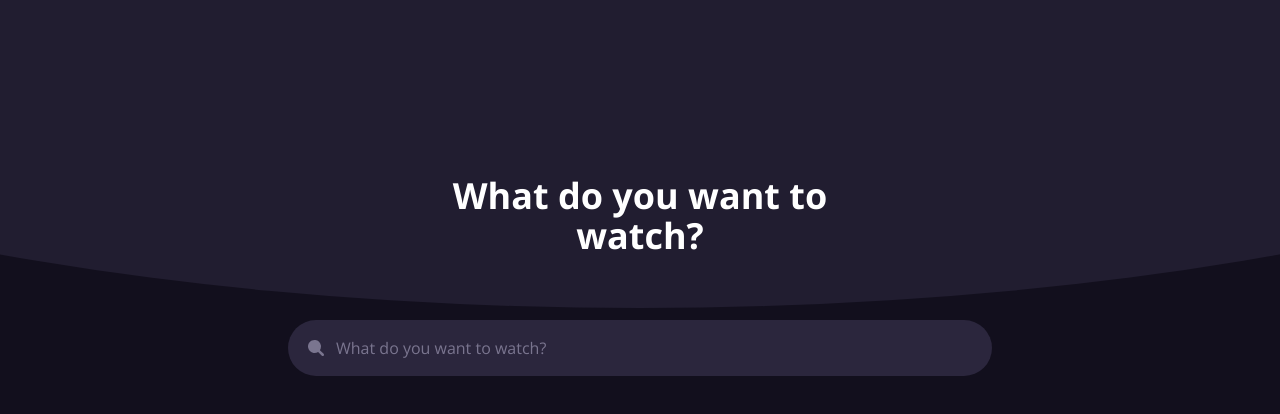
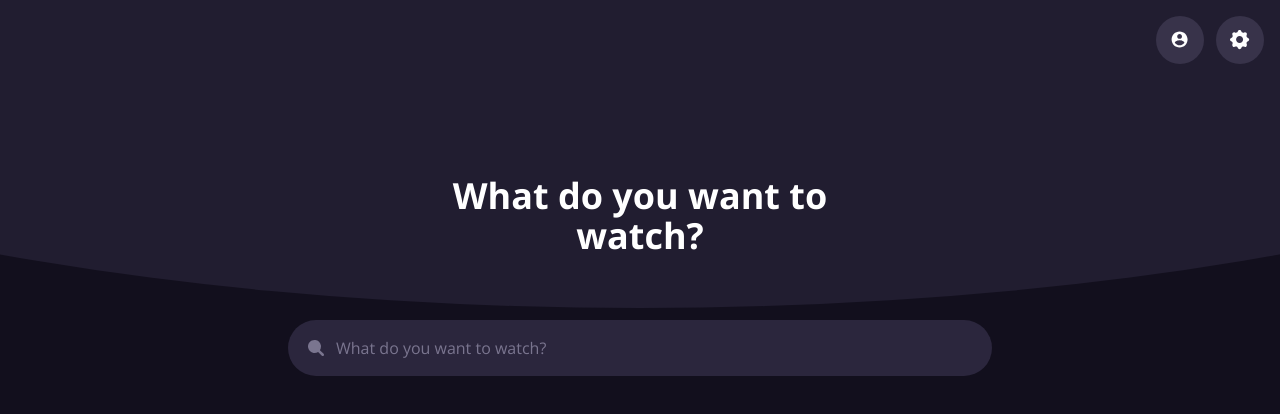
Before and after one commit to ZachFrankel/movie-app, a React (Vite) app: page / in a window 1280 px wide. Shown: the top 414 px of the page. Built offline with nearby package versions, Linux system fonts and the light colour scheme.

Commit message:
Added settings & account icon on the home page

```diff
--- a/src/pages/Home.tsx
+++ b/src/pages/Home.tsx
@@ -6,6 +6,22 @@ function Home() {
       <div className="absolute top-0 left-0 right-0 z-0">
         <div className="relative w-full h-[50vh]">
           <div className="absolute bottom-23 h-[100vh] w-[3000px] left-1/2 transform -translate-x-1/2 rounded-[100%] bg-denim-300 md:w-[200vw]"></div>
+        </div>
+      </div>
+
+      <div className="fixed top-4 right-4 z-20 flex gap-3">
+        <div className="text-white flex h-12 w-12 items-center justify-center rounded-full border-2 border-transparent bg-denim-500 transition-[background-color,color,transform,border-color] duration-75 cursor-pointer hover:scale-110 hover:bg-denim-600 hover:text-white active:scale-125">
+          <svg fill="currentColor" width="1.2em" height="1.2em" viewBox="0 0 24 24" xmlns="http://www.w3.org/2000/svg">
+            <path d="M12 2C6.48 2 2 6.48 2 12s4.48 10 10 10 10-4.48 10-10S17.52 2 12 2zm0 3c1.66 0 3 1.34 3 3s-1.34 3-3 3-3-1.34-3-3 1.34-3 3-3zm0 14.2c-2.5 0-4.71-1.28-6-3.22.03-1.99 4-3.08 6-3.08 1.99 0 5.97 1.09 6 3.08-1.29 1.94-3.5 3.22-6 3.22z"/>
+          </svg>
+        </div>
+
+        <div className="text-white flex h-12 w-12 items-center justify-center rounded-full border-2 border-transparent bg-denim-500 transition-[background-color,color,transform,border-color] duration-75 cursor-pointer hover:scale-110 hover:bg-denim-600 hover:text-white active:scale-125">
+          <svg fill="currentColor" version="1.1" id="Capa_1" xmlns="http://www.w3.org/2000/svg" xmlnsXlink="http://www.w3.org/1999/xlink" width="1.2em" height="1.2em" viewBox="0 0 48.4 48.4" xmlSpace="preserve">
+            <g>
+              <path d="M48.4,24.2c0-1.8-1.297-3.719-2.896-4.285s-3.149-1.952-3.6-3.045c-0.451-1.093-0.334-3.173,0.396-4.705 c0.729-1.532,0.287-3.807-0.986-5.08c-1.272-1.273-3.547-1.714-5.08-0.985c-1.532,0.729-3.609,0.848-4.699,0.397 s-2.477-2.003-3.045-3.602C27.921,1.296,26,0,24.2,0c-1.8,0-3.721,1.296-4.29,2.895c-0.569,1.599-1.955,3.151-3.045,3.602 c-1.09,0.451-3.168,0.332-4.7-0.397c-1.532-0.729-3.807-0.288-5.08,0.985c-1.273,1.273-1.714,3.547-0.985,5.08 c0.729,1.533,0.845,3.611,0.392,4.703c-0.453,1.092-1.998,2.481-3.597,3.047S0,22.4,0,24.2s1.296,3.721,2.895,4.29 c1.599,0.568,3.146,1.957,3.599,3.047c0.453,1.089,0.335,3.166-0.394,4.698s-0.288,3.807,0.985,5.08 c1.273,1.272,3.547,1.714,5.08,0.985c1.533-0.729,3.61-0.847,4.7-0.395c1.091,0.452,2.476,2.008,3.045,3.604 c0.569,1.596,2.49,2.891,4.29,2.891c1.8,0,3.721-1.295,4.29-2.891c0.568-1.596,1.953-3.15,3.043-3.604 c1.09-0.453,3.17-0.334,4.701,0.396c1.533,0.729,3.808,0.287,5.08-0.985c1.273-1.273,1.715-3.548,0.986-5.08 c-0.729-1.533-0.849-3.61-0.398-4.7c0.451-1.09,2.004-2.477,3.603-3.045C47.104,27.921,48.4,26,48.4,24.2z M24.2,33.08 c-4.91,0-8.88-3.97-8.88-8.87c0-4.91,3.97-8.88,8.88-8.88c4.899,0,8.87,3.97,8.87,8.88C33.07,29.11,29.1,33.08,24.2,33.08z"></path>
+            </g>
+          </svg>
         </div>
       </div>
 
```
